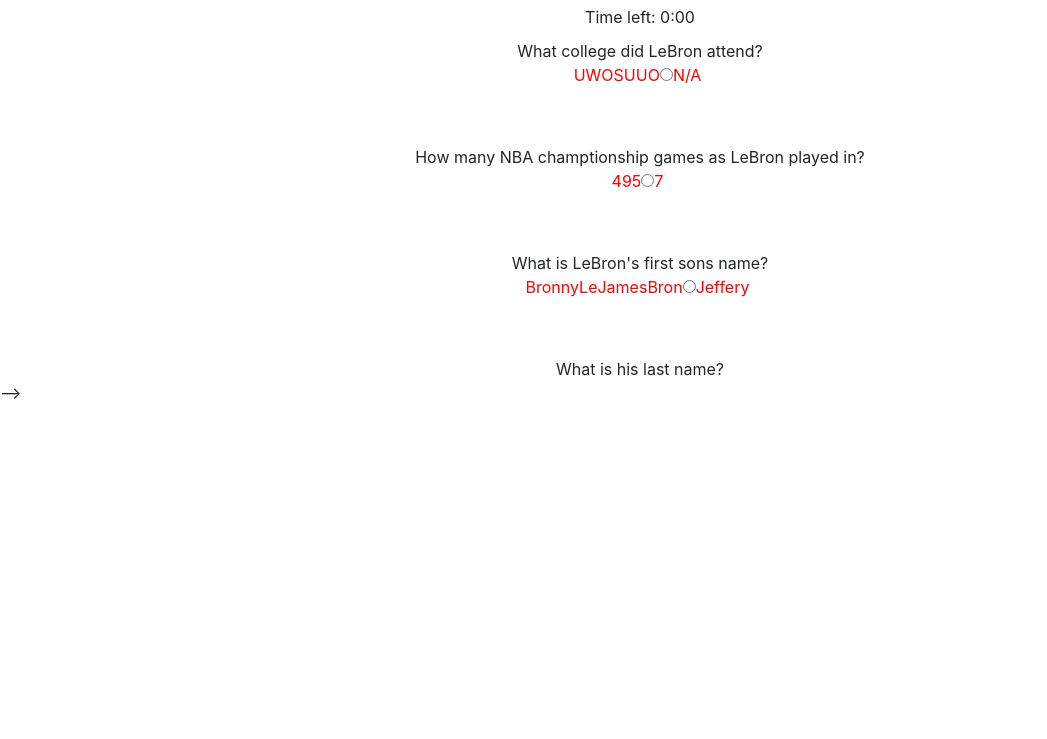
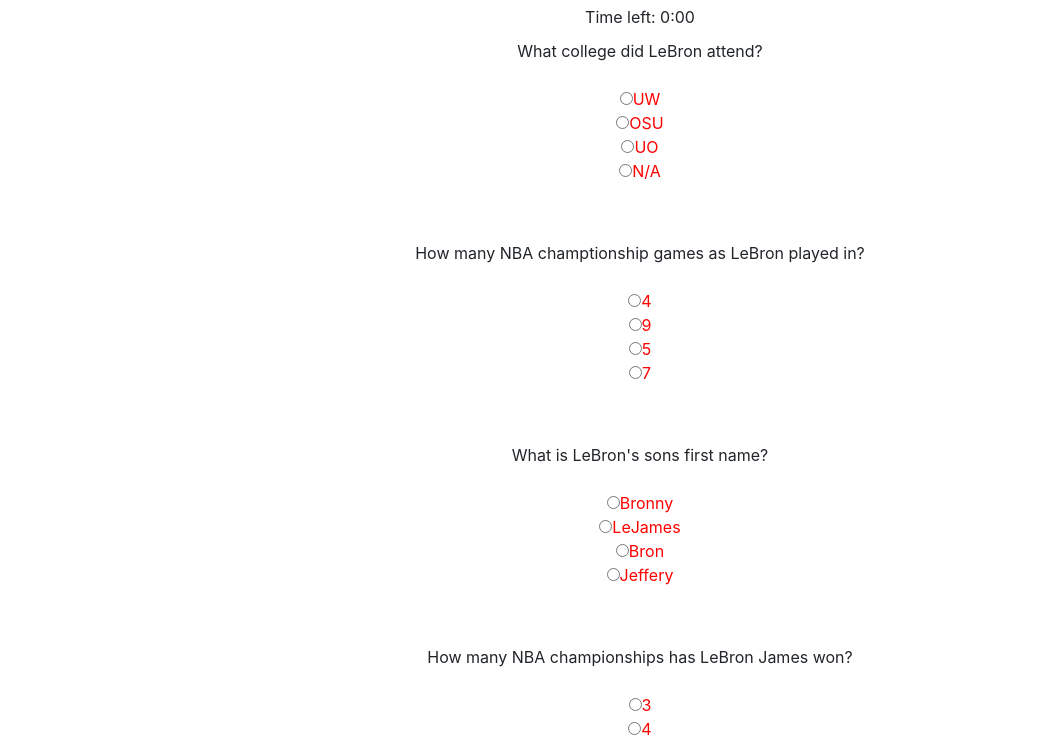
Before and after one commit to shankstee/TriviaGame, a plain HTML site: page index.html in a window 1280 px wide. Shown: the part 61-800 px from the top of the page, without its empty margins (0-1047 px from the left). Drawn offline with nearby package versions, Linux system fonts and the light colour scheme.

Commit message:
radio Bttns

```diff
--- a/assets/css/style.css
+++ b/assets/css/style.css
@@ -11,9 +11,6 @@
     padding-bottom: 10px;
 }
 
-.radioButton {
-    /* text-align: center; */
-}
 
 fieldset {
     text-align: center;
@@ -33,5 +30,4 @@
 
 label {
     color: red;
-    padding-right: 5px;
 }
--- a/assets/javascript/app.js
+++ b/assets/javascript/app.js
@@ -9,47 +9,46 @@
 
 {   ask: "What college did LeBron attend?",
     answer: "N/A",
-    Qs: ["UW","OSU","UO","N/A"],
+    As: ["UW","OSU","UO","N/A"],
+    inputName: "answersOne"
 },
 
 {   ask: "How many NBA champtionship games as LeBron played in?",
     answer: "9",
-    Qs: ["4","9","5","7"]
+    As: ["4","9","5","7"],
+    inputName: "answersTwo"
 
 },
 
-{ask: "What is LeBron's first sons name?",
+{ask: "What is LeBron's sons first name?",
  answer: "Bronny",
- Qs: ["Bronny","LeJames","Bron", "Jeffery"]
+ As: ["Bronny","LeJames","Bron", "Jeffery"],
+ inputName: "answersThree"
  },
 
-// {ask: "How many NBA championships has LeBron James won?",
-// answer: "3",
-// Q1: "Jame",
-// Q2: "Smith",
-// Q3: "Himms"
-// },
+{ask: "How many NBA championships has LeBron James won?",
+answer: "3",
+As: ["3","4","2", "1"],
+inputName: "answersFour"
+},
 
-// {ask: "How many Highschool state championships has LeBron James won?",
-// answer: "3",
-// Q1: "Jame",
-// Q2: "Smith",
-// Q3: "Himms"
-// },
+{ask: "How many Highschool state championships has LeBron James won?",
+answer: "3",
+As: ["4","0","2", "8"],
+inputName: "answersFive"
+},
 
-// {ask: "How many Triple Doubles has LeBron put up so far in the NBA?",
-// answer: "64",
-// Q1: "Jame",
-// Q2: "Smith",
-// Q3: "Himms"
-// },
+{ask: "How many Triple Doubles has LeBron put up so far in the NBA?",
+answer: "64",
+As: ["33","55","81","64"],
+inputName: "answersSix"
+},
 
-// {ask: "Who is the best basketball player to ever play?",
-// answer: "LeBron James",
-// Q1: "Jame",
-// Q2: "Smith",
-// Q3: "Himms"
-// }
+{ask: "Who is the best basketball player to ever play?",
+answer: "LeBron James",
+As: ["Brandon Roy","LeBron James","MJ", "Denis Rodmon"],
+inputName: "answersSeven"
+}
 
 ];
 
@@ -69,40 +68,40 @@
     for (var i = 0; i < questionsObj.length; i++) {
 
     // I want this function to first add ask from my array of obj to questions1
-    var fieldSET = $("<fieldset>") // field set to be created for each input
+    var fieldSET = $("<fieldset>"); // field set to be created for each input
     var creatClass = $("<div class='question'>");
-    var inputTag = $("<input class='radioButton' type='radio' name='first' value='LeBron'>");
     var labelTag = $("<label>");
 
     $(".title").text("Whatchu Know About LeBron James?"); // Display title
     creatClass.text(questionsObj[i].ask);// add text from ASK section of Object to new class that is being created.
-    for (let j = 0; j < questionsObj[i].Qs.length; j++) {
+    for (let j = 0; j < questionsObj[i].As.length; j++) {
+        var inputTag = $("<br>"+"<input class='radioButton' name='"+questionsObj[i].inputName+"' type='radio' value='" + questionsObj[i].As[j]+"'>");
         labelTag.append(inputTag);// add inputs within label before appending answer from obj
-        labelTag.append(questionsObj[i].Qs[j]); // add answer to label before adding label and radio button to fieldSET
+        labelTag.append(questionsObj[i].As[j]); // add answer to label before adding label and radio button to fieldSET
         fieldSET.append(labelTag);// add inputs/radio buttons within a fieldset element
         creatClass.append(fieldSET);// add fieldSET within the div you are creating
+    }
+    $(".questions").append(creatClass);// add all created elements within my static questions div
+    };
+};
+
+// End of loadQuiz function
 
 
-    }
+function checkAnswers() {
+    var inputChecked = $("input");
 
-    $(".questions").append(creatClass);// add all created elements within my static questions div
+    console.log(inputChecked[0])
 
 
-    }
-
-
-    // i want to add radio buttons into the field set tag
-    // each button will be created depending on how many names are within the questionobj[i].Qs[i]
-
-
-
-
+    // console.log($("input"));
 }
-
 
 $(document).ready(function() {
     // startButton();
     loadQuiz();
+    checkAnswers();
+
 
 
 
--- a/index.html
+++ b/index.html
@@ -25,22 +25,5 @@
 
     <div class="questions"></div>
 
-
-     <div class="question">What is his last name?</div> -->
-     <!-- <fieldset>
-        <input class="radioButton" type="radio" name="first" value="LeBron" unchecked> LeBron
-        <input class="radioButton" type="radio" name="first" value="LeBron" unchecked> Noel
-        <input class="radioButton" type="radio" name="first" value="LeBron" unchecked> Jim
-    </fieldset>
-
-
-
-
-
-
-
-
-
-
  </body>
 </html>
```
